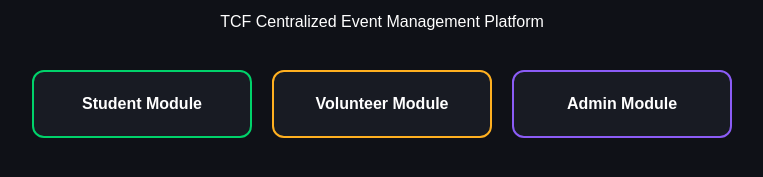
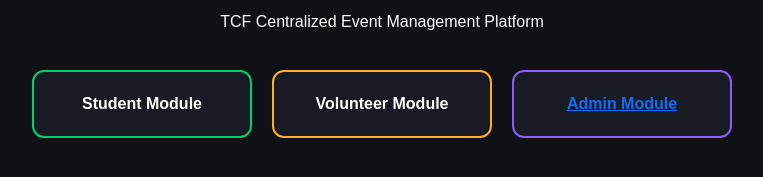
Before and after one commit to jeny2511/AXON, a React (Vite) app: page / in a window 1280 px wide. Shown: the part 369-546 px from the top of the page, without its empty margins (258-1021 px from the left). Built offline with nearby package versions, Linux system fonts and the light colour scheme.

Commit message:
Add admin module navigation

```diff
--- a/src/App.jsx
+++ b/src/App.jsx
@@ -1,18 +1,47 @@
-import "./index.css";
+import { BrowserRouter, Routes, Route, Link } from 'react-router-dom';
+import './index.css';
 
-function App() {
+function Home() {
   return (
     <div className="app-foundation">
       <h1>AXON</h1>
       <p>TCF Centralized Event Management Platform</p>
 
       <div className="modules">
-        <div className="module-card student">Student Module</div>
-        <div className="module-card volunteer">Volunteer Module</div>
-        <div className="module-card admin">Admin Module</div>
+        <div className="module-card student">
+          Student Module
+        </div>
+
+        <div className="module-card volunteer">
+          Volunteer Module
+        </div>
+
+        <Link to="/admin" className="module-card admin">
+          Admin Module
+        </Link>
       </div>
     </div>
   );
 }
 
+function Admin() {
+  return (
+    <div>
+      <h1>AXON Admin Panel</h1>
+      <p>Admin panel is working.</p>
+    </div>
+  );
+}
+
+function App() {
+  return (
+    <BrowserRouter>
+      <Routes>
+        <Route path="/" element={<Home />} />
+        <Route path="/admin" element={<Admin />} />
+      </Routes>
+    </BrowserRouter>
+  );
+}
+
 export default App;
```
